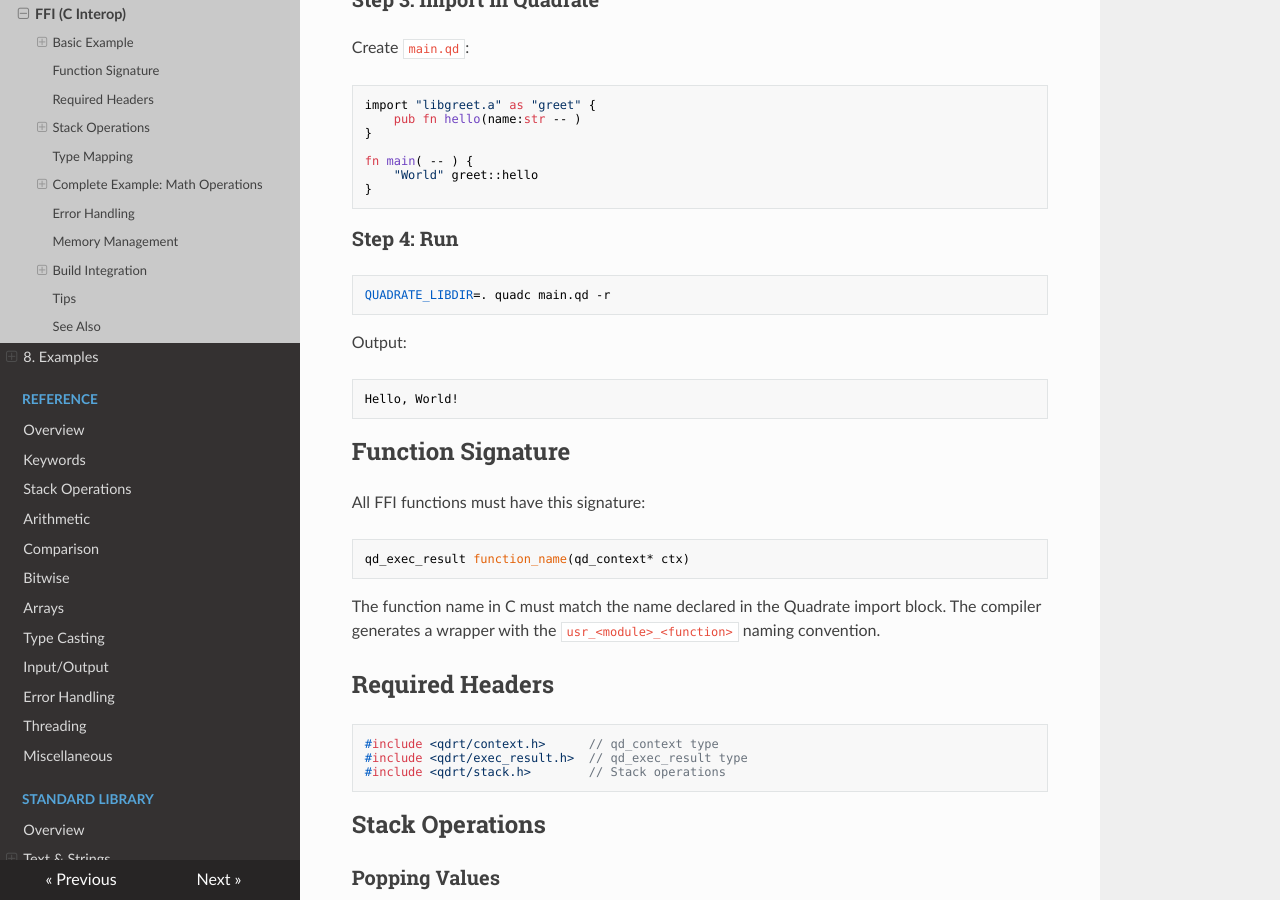
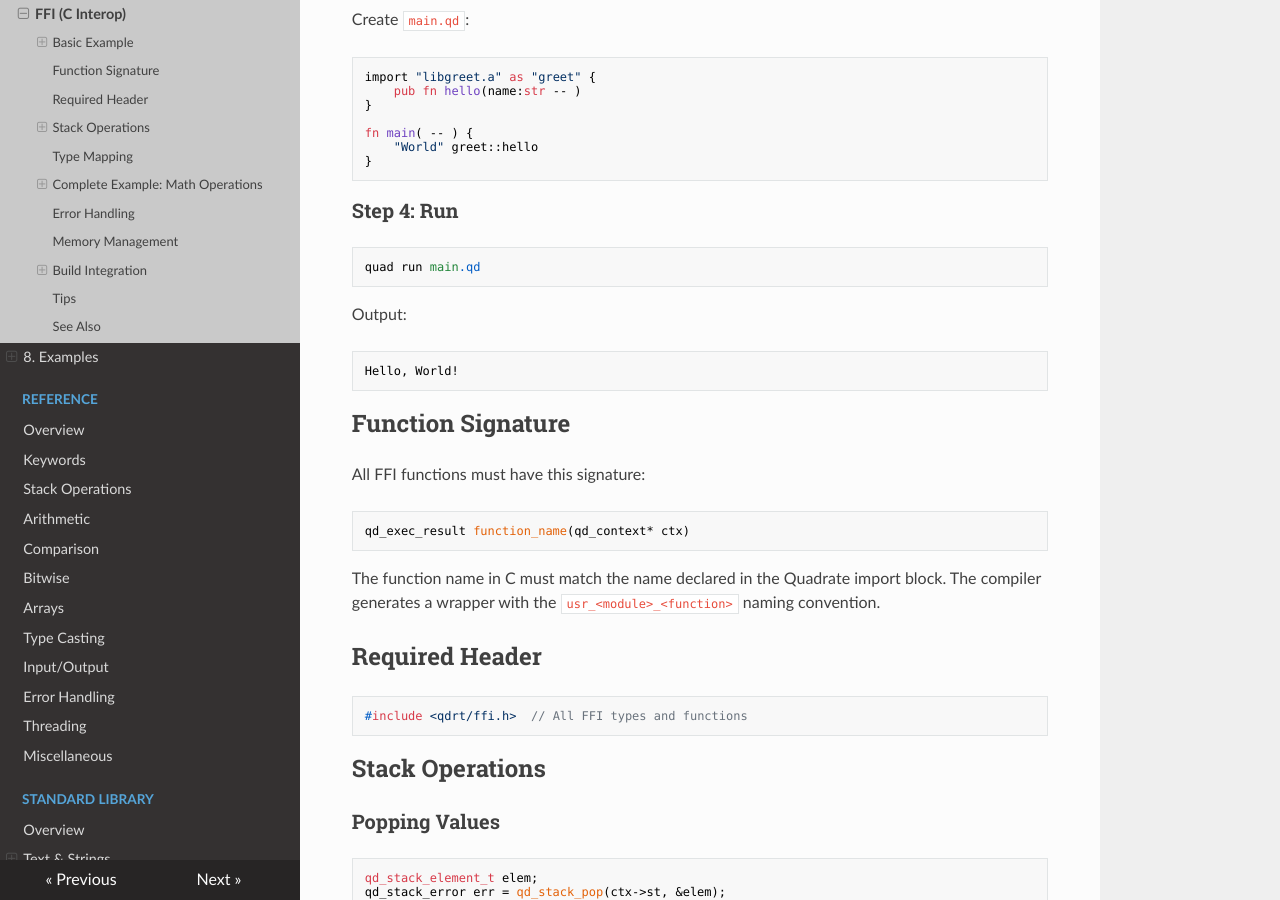
Before and after one commit to quadrate-language/quadrate, an MkDocs documentation site: the page built from docs/docs/docs/learn/7-advanced/ffi.md, in a window 1280 px wide and 900 px high, scrolled down 959 px. Built offline with MkDocs 1.6.1, drawn with Linux system fonts in a browser that asks for light colours; nearby versions of some CDN libraries; some of the changed text lies outside the part shown.

Commit message:
Add ffi.h

````diff
--- a/docs/docs/docs/learn/7-advanced/ffi.md
+++ b/docs/docs/docs/learn/7-advanced/ffi.md
@@ -16,9 +16,7 @@ Let's create a simple C function that Quadrate can call.
 Create `greet.c`:
 
 ```c
-#include <qdrt/context.h>
-#include <qdrt/exec_result.h>
-#include <qdrt/stack.h>
+#include <qdrt/ffi.h>
 #include <stdio.h>
 
 qd_exec_result hello(qd_context* ctx) {
@@ -60,7 +58,7 @@ fn main( -- ) {
 ### Step 4: Run
 
 ```bash
-QUADRATE_LIBDIR=. quadc main.qd -r
+quad run main.qd
 ```
 
 Output:
@@ -78,12 +76,10 @@ qd_exec_result function_name(qd_context* ctx)
 
 The function name in C must match the name declared in the Quadrate import block. The compiler generates a wrapper with the `usr_<module>_<function>` naming convention.
 
-## Required Headers
+## Required Header
 
 ```c
-#include <qdrt/context.h>      // qd_context type
-#include <qdrt/exec_result.h>  // qd_exec_result type
-#include <qdrt/stack.h>        // Stack operations
+#include <qdrt/ffi.h>  // All FFI types and functions
 ```
 
 ## Stack Operations
@@ -150,9 +146,7 @@ Here's a more complete example with multiple functions and return values.
 ### math_ext.c
 
 ```c
-#include <qdrt/context.h>
-#include <qdrt/exec_result.h>
-#include <qdrt/stack.h>
+#include <qdrt/ffi.h>
 #include <math.h>
 
 // Calculate hypotenuse: ( a:f64 b:f64 -- c:f64 )
````
Also changed, not shown: 2 other files.
